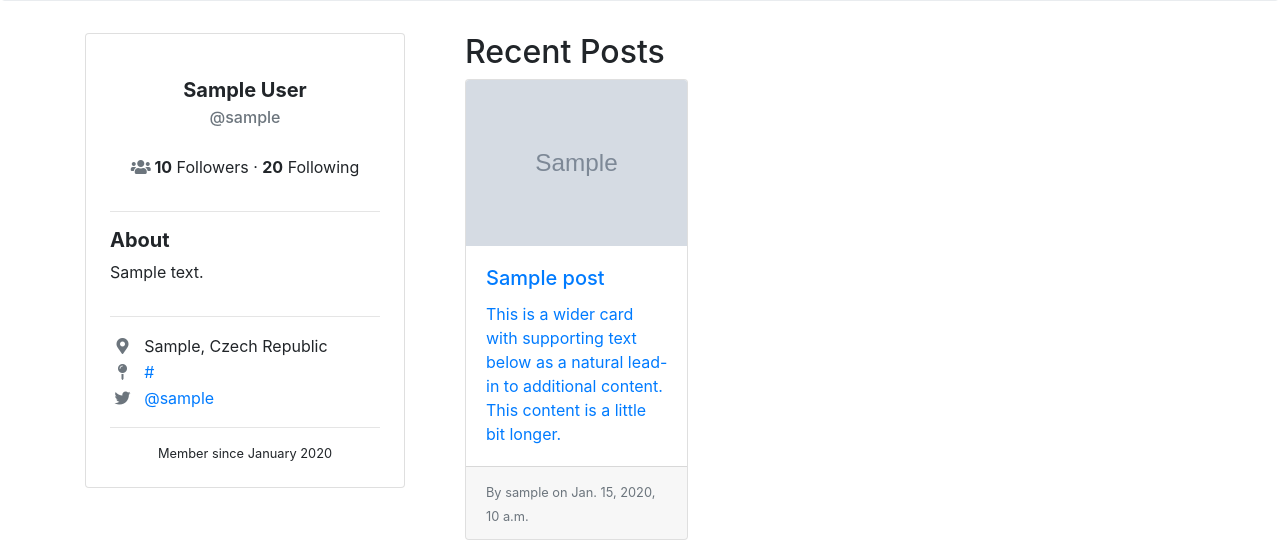
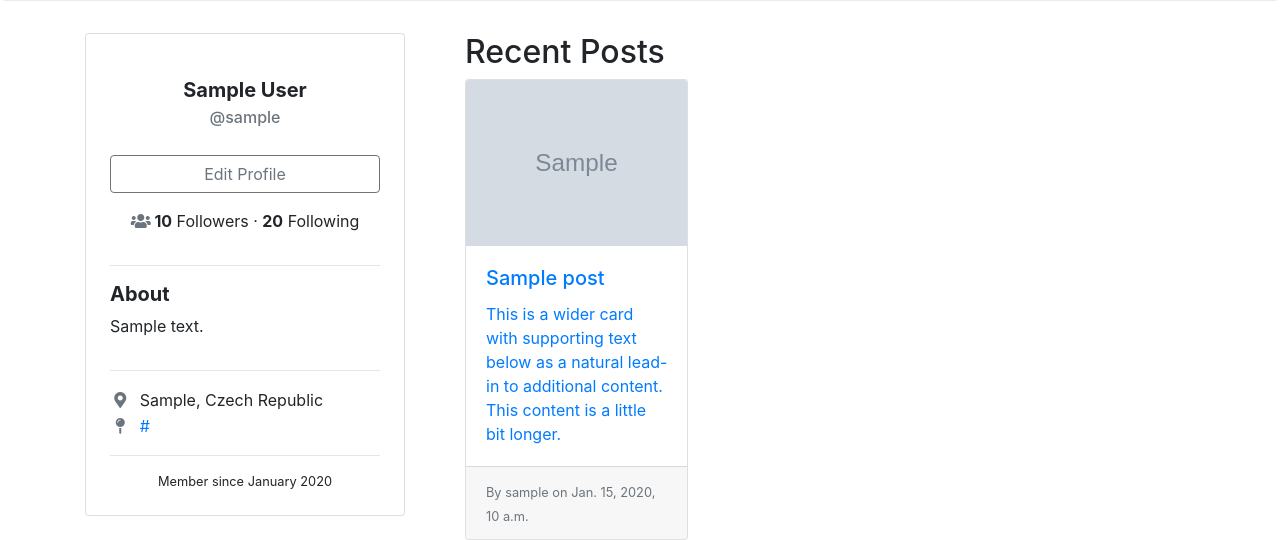
Before and after one commit to aliceridgway/django-blog, a Django app: a page that uses blog/templates/blog/partials/profile_card.html in a window 1280 px wide. Shown: the part 348-888 px from the top of the page. Run offline with Django 3.2, Linux system fonts and the light colour scheme; a user stored in the database is signed in; tables that the repository leaves empty hold one stand-in row (values such as "Sample post"); grey boxes marked "Sample" are stand-in pictures; some libraries are stand-ins or nearby versions.

Commit message:
reinstates edit profile button

```diff
--- a/blog/templates/blog/partials/profile_card.html
+++ b/blog/templates/blog/partials/profile_card.html
@@ -7,6 +7,11 @@
         <h6 class="card-subtitle mb-2 text-muted">@{{author.username}}</h6>
     </div>
 
+    {% if user == author %}
+    <a href="{% url 'profile' author.username %}" class="btn btn-outline-secondary mb-3">Edit Profile</a>
+    {% else %}
+    <a href="#" class="btn btn-outline-primary">Follow</a>
+    {% endif %}
 
     <p class="card-text"><i class="fas fa-users text-muted"></i><b> 10</b> Followers · <b>20</b> Following</p>
     <hr>
@@ -30,10 +35,16 @@
             <td><p class="card-text text-left"><a href='#'>{{author.profile.website}}</a></p></td>
         </tr>
         {% endif %}
-        {% if author.profile.twitter_username %}
+        {% if author.profile.twitter %}
         <tr>
             <td><i class="fab fa-twitter text-muted mr-2"></i></td>
-            <td><p class="card-text text-left"><a href='https://twitter.com/{{author.profile.twitter_username}}'>@{{author.profile.twitter_username}}</a></p></td>
+            <td><p class="card-text text-left"><a href='https://twitter.com/{{author.profile.twitter}}'>@{{author.profile.twitter}}</a></p></td>
+        </tr>
+        {% endif %}
+        {% if author.profile.github %}
+        <tr>
+            <td><i class="fab fa-github text-muted mr-2"></i></td>
+            <td><p class="card-text text-left"><a href='https://github.com/{{author.profile.github}}'>{{author.profile.github}}</a></p></td>
         </tr>
         {% endif %}
     </table>
```
